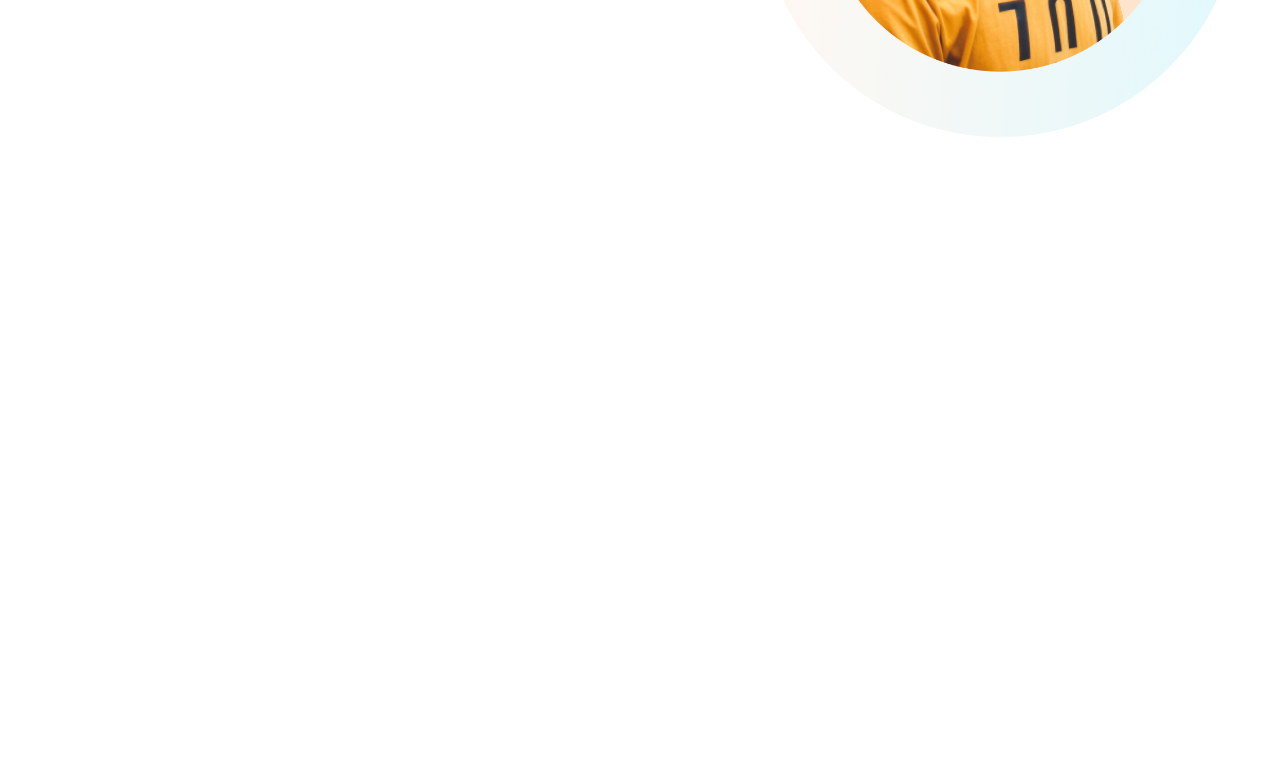
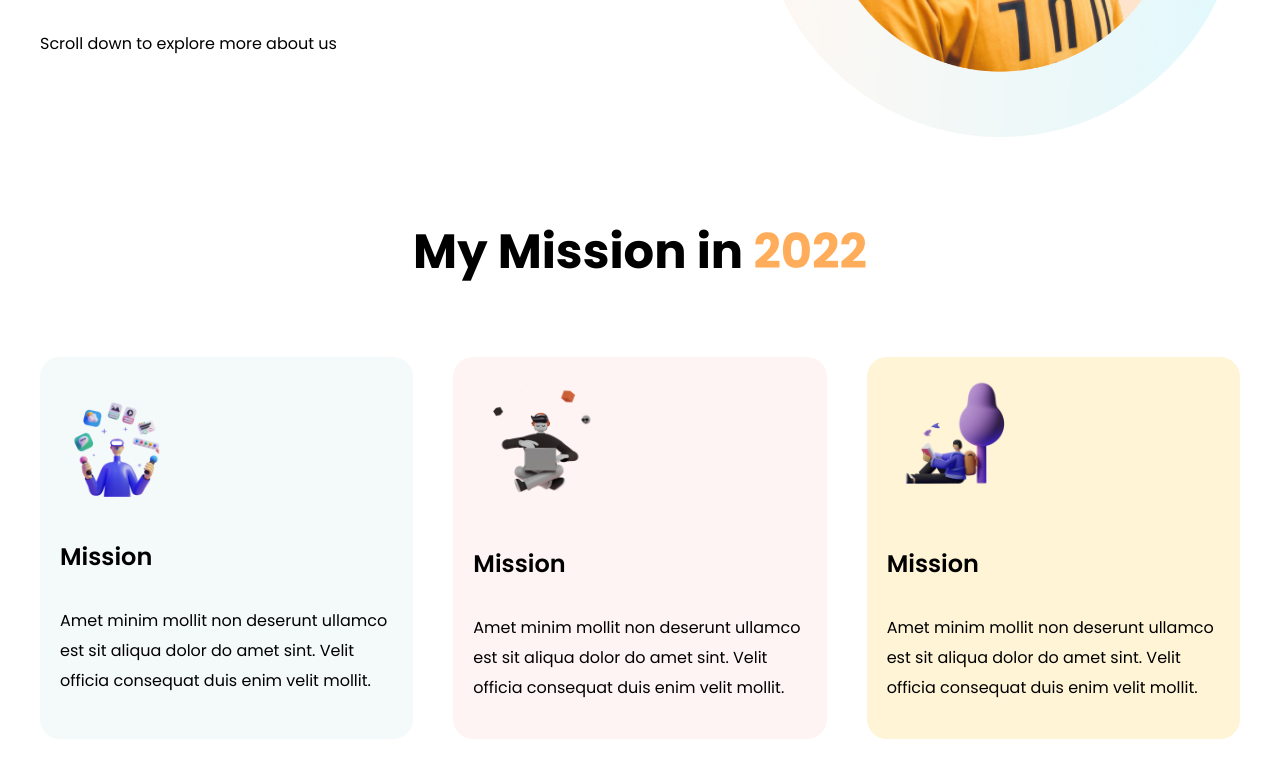
Before and after one commit to saifuladnan30/assignment_1, a plain HTML site: page index.html in a window 1280 px wide. Shown: the part 475-1252 px from the top of the page. Before the commit the page ends 800 px from the top, so only its background shows below. Drawn offline with Linux system fonts and the light colour scheme.

Commit message:
Grid Section added

```diff
--- a/css/style.css
+++ b/css/style.css
@@ -1,6 +1,8 @@
-*{
+body{
     margin: 0 auto;
     padding: 0;
+    width: 1200px;
+    margin-bottom: 300px;
     font-family: 'Lobster', cursive;
     font-family: 'Poppins', sans-serif;
     font-family: 'Yeseva One', cursive;
@@ -14,7 +16,7 @@ h1{
 h2{
     font-family: 'Poppins';
     line-height: 70px;
-    font-size: 48;
+    font-size: 48px;
     font-weight: 700;
 }
 h3{
@@ -55,9 +57,6 @@ span{
     font-weight: 500;
     border-radius: 5px;
 }
-body{
-    width: 1200px;
-}
 /* =============================
 ------ Banner Start Here -------
 ============================= */
@@ -81,3 +80,44 @@ body{
     width: 80%;
     float: right;
 }
+/* =============================
+------ Banner Start Here -------
+============================= */
+.grid{
+    margin: 50px 0px;
+}
+.grid h2 {
+    text-align: center;
+    padding: 30px 0px;
+}
+.grid span{
+    font-family: 'Poppins';
+}
+.grid-items{
+    display: flex;
+}
+.grid-items img{
+    width: 40%;
+}
+.item-1 {
+    background-color: #4F9DA610;
+    width: 30%;
+    margin-right: 20px;
+    padding: 20px;
+    border-radius: 20px;
+}
+ .item-2 {
+    background-color: #FF595910;
+    width: 30%;
+    margin-right: 20px;
+    margin-left: 20px;
+    padding: 20px;
+    border-radius: 20px;
+}
+ .item-3 {
+    background-color: #FFF4D6;
+    width: 30%;
+    margin-left: 20px;
+    padding: 20px;
+    border-radius: 20px;
+}
--- a/index.html
+++ b/index.html
@@ -24,5 +24,28 @@
         </div>
     </section>
     <!-- Banner End Here -->
+
+    <!-- Grid Start Here -->
+    <section class="grid">
+        <h2>My Mission in <span>2022</span></h2>
+        <div class="grid-items">
+            <div class="item-1">
+                <img src="images/illustrator-1.png" alt="">
+                <h4>Mission</h4>
+                <p>Amet minim mollit non deserunt ullamco est sit aliqua dolor do amet sint. Velit officia consequat duis enim velit mollit.</p>
+            </div>
+            <div class="item-2">
+                <img src="images/illustrator-2.png" alt="">
+                <h4>Mission</h4>
+                <p>Amet minim mollit non deserunt ullamco est sit aliqua dolor do amet sint. Velit officia consequat duis enim velit mollit.</p>
+            </div>
+            <div class="item-3">
+                <img src="images/illustrator-3.png" alt="">
+                <h4>Mission</h4>
+                <p>Amet minim mollit non deserunt ullamco est sit aliqua dolor do amet sint. Velit officia consequat duis enim velit mollit.</p>
+            </div>
+          </div>
+    </section>
+    <!-- Grid End Here -->
 </body>
 </html>
```
Also changed, not shown: images/illustrator-1.png (added), images/illustrator-2.png (added), images/illustrator-3.png (added).
